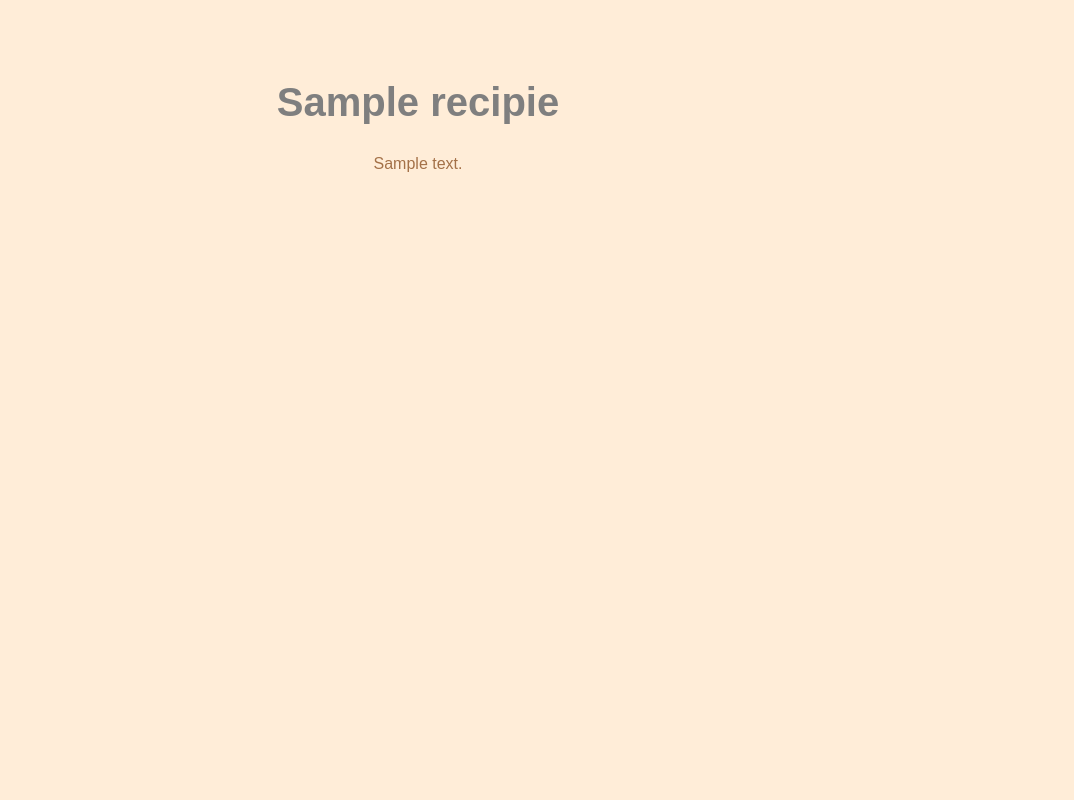
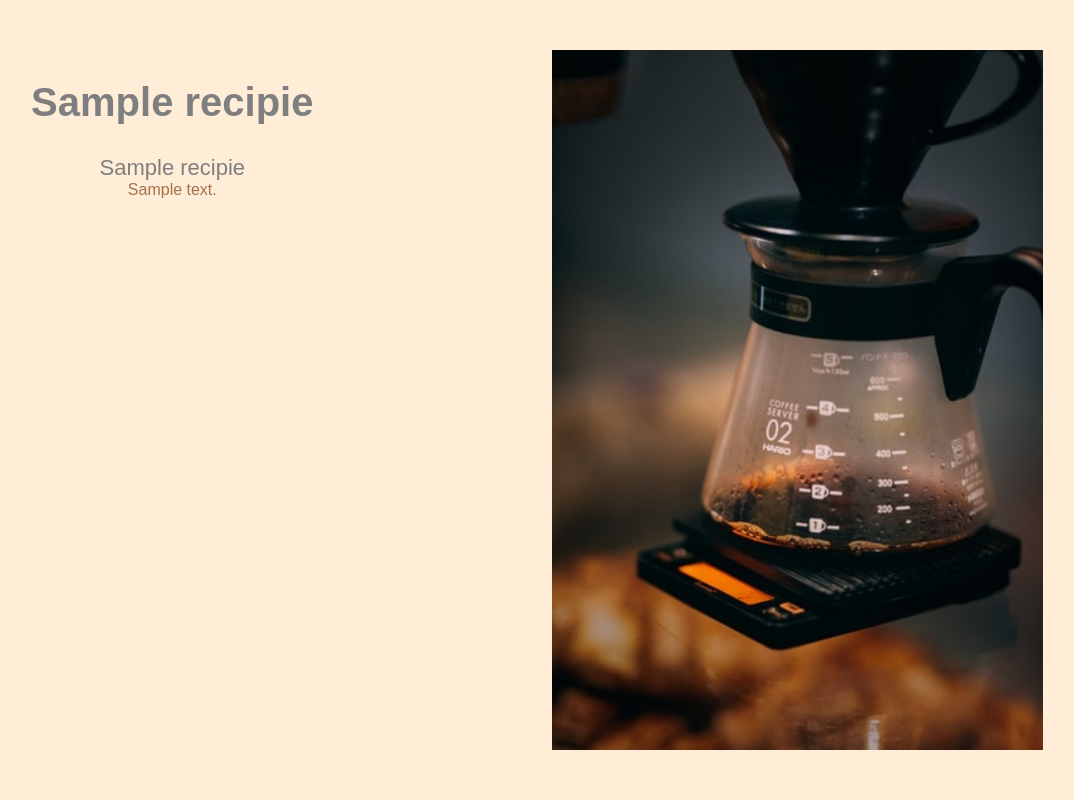
Before and after one commit to pnkvch/coffee-society, a PHP site: template public/views/recipie.php in a window 1280 px wide. Shown: the whole page, without its empty margins (157-1231 px from the left). Run offline with PHP 8.4, Linux system fonts and the light colour scheme; the visitor is signed in with stand-in values (Sample User, id 1); the template is opened without the code that fills it: most values are stand-ins (such as "Sample title", 1, 10 or a date in 2020).

Commit message:
fix styling

```diff
--- a/public/css/recipie.css
+++ b/public/css/recipie.css
@@ -16,3 +16,9 @@
   width: 100%;
   height: 100%;
 }
+
+.subtitle {
+  text-align: center;
+  font-size: 22px;
+  color: var(--gray-text-color);
+}
--- a/public/css/recipies.css
+++ b/public/css/recipies.css
@@ -15,6 +15,10 @@
 
 .social-interaction * {
   margin-right: 5px;
+  display: flex;
+  align-items: center;
+  text-decoration: none;
+  color: var(--secondary-text-color);
 }
 
 .counters {
--- a/public/views/recipie.php
+++ b/public/views/recipie.php
@@ -9,6 +9,7 @@
   <?php $this->render('sidebar');?>
   <section class="page-container">
     <h3 class="heading-title"><?= $recipie->getTitle();?></h3>
+    <span class="subtitle"><?= $recipie->getSubtitle();?></span>
     <div class="cards-wrapper">
       <p>
         <?= $recipie->getContent();?>
@@ -16,7 +17,7 @@
     </div>
   </section>
   <div class="article-image-container">
-    <!-- <img class="article-image" src="public/images/filter.jpeg" /> -->
+    <img class="article-image" src="/public/images/filter.jpeg" />
   </div>
   </div>
   </body>
```
